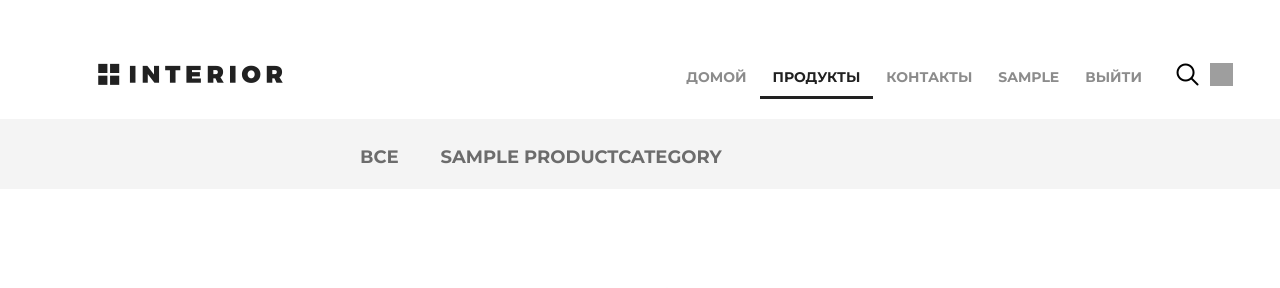
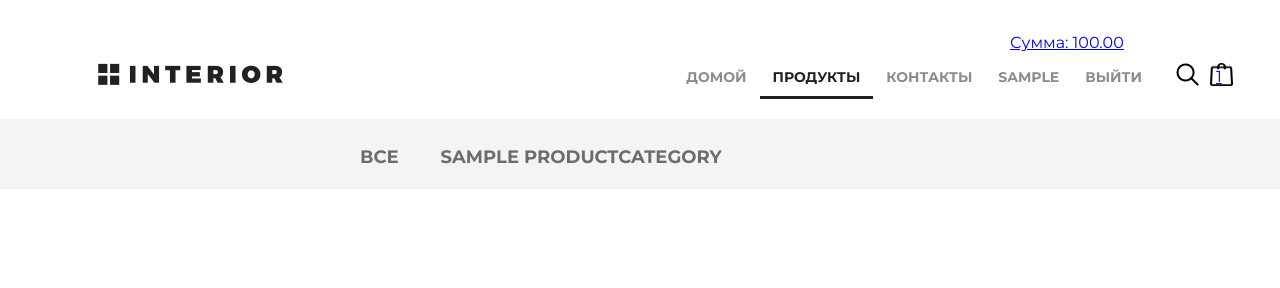
Before and after one commit to t-kostin/Django-2021-1, a Django app: page /products/ in a window 1280 px wide; the page is wider, and only the part inside the window is pictured. Shown: the top 288 px of that part. Run offline with Django 3.2, Linux system fonts and the light colour scheme; a user stored in the database is signed in; tables that the repository leaves empty hold one stand-in row (values such as "Sample post"); grey boxes marked "Sample" are stand-in pictures; grey boxes are pictures that could not be loaded.

Commit message:
lesson-5 completed

```diff
--- a/geekshop/static/geekshop/style.css
+++ b/geekshop/static/geekshop/style.css
@@ -81,13 +81,23 @@ html, body {
 	left: 1176px;
 }
 .basket {
+    padding: 4px 0px 0px 6px;
 	display: block;
-	width: 23px;
-	height: 23px;
+	width: 17px;
+	height: 19px;
 	background-image: url(img/basket.png);
 	position: absolute;
 	top: 63px;
 	left: 1210px;
+}
+
+.basket__total {
+	display: block;
+	width: 217px;
+	height: 23px;
+	position: absolute;
+	top: 33px;
+	left: 1010px;
 }
 
 .clearfix:after {
--- a/geekshop/templates/geekshop/includes/inc_main_menu.html
+++ b/geekshop/templates/geekshop/includes/inc_main_menu.html
@@ -20,5 +20,16 @@
         </li>
     </ul>
     <a href="#" class="search"></a>
-    <a href="#" class="basket"></a>
+    <a href="{% url 'basket:view' %}" class="basket">
+        <span>
+            {% if basket %} {{ basket|length }} {% endif %}
+        </span>
+    </a>
+    <a href="{% url 'basket:view' %}" class="basket__total">
+        <span>
+            {% if basket %} Сумма: {{ total }} {% endif %}
+        </span>
+    </a>
+
+
 </div>
--- a/mainapp/templates/mainapp/products.html
+++ b/mainapp/templates/mainapp/products.html
@@ -62,7 +62,7 @@
 
                 {% for product in products %}
                 <div class="block">
-                    <a href="{% url 'basketapp:add' 1 %}">
+                    <a href="{% url 'basketapp:add' product.pk %}">
                         <img src="/media/{{ product.image }}" alt="product">
                         <div class="text">
                             <img src="{% static 'geekshop/img/icon-hover.png' %}" alt="hover">
--- a/mainapp/views.py
+++ b/mainapp/views.py
@@ -1,5 +1,6 @@
 from django.shortcuts import render, get_object_or_404
 # from json import loads
+from basketapp.models import Basket
 from mainapp.models import Product, ProductCategory
 
 
@@ -15,8 +16,15 @@ def products(request, pk=None):
     # for element in ProductCategory.objects.all():
     #     menu_links.append({'href': element.href, 'name': element.name})
 
+    basket = []
+    total = 0
     menu_links = ProductCategory.objects.all()
     related_products = Product.objects.all()[:3]
+
+    if request.user.is_authenticated:
+        basket = Basket.objects.filter(user=request.user)
+        for element in basket:
+            total += element.quantity * element.product.price
 
     if pk is not None:
         if pk == 0:
@@ -31,6 +39,8 @@ def products(request, pk=None):
             'related_products': related_products,
             'category': category,
             'products': products,
+            'basket': basket,
+            'total': total,
         }
         return render(request, 'mainapp/products.html', context)
 
@@ -42,5 +52,7 @@ def products(request, pk=None):
         'menu_links': menu_links,
         'related_products': related_products,
         'products': products,
+        'basket': basket,
+        'total': total,
     }
     return render(request, 'mainapp/products.html', context)
```
Also changed, not shown: geekshop/views.py (+17 -1 lines), geekshop/static/geekshop/img/basket.png (added).
